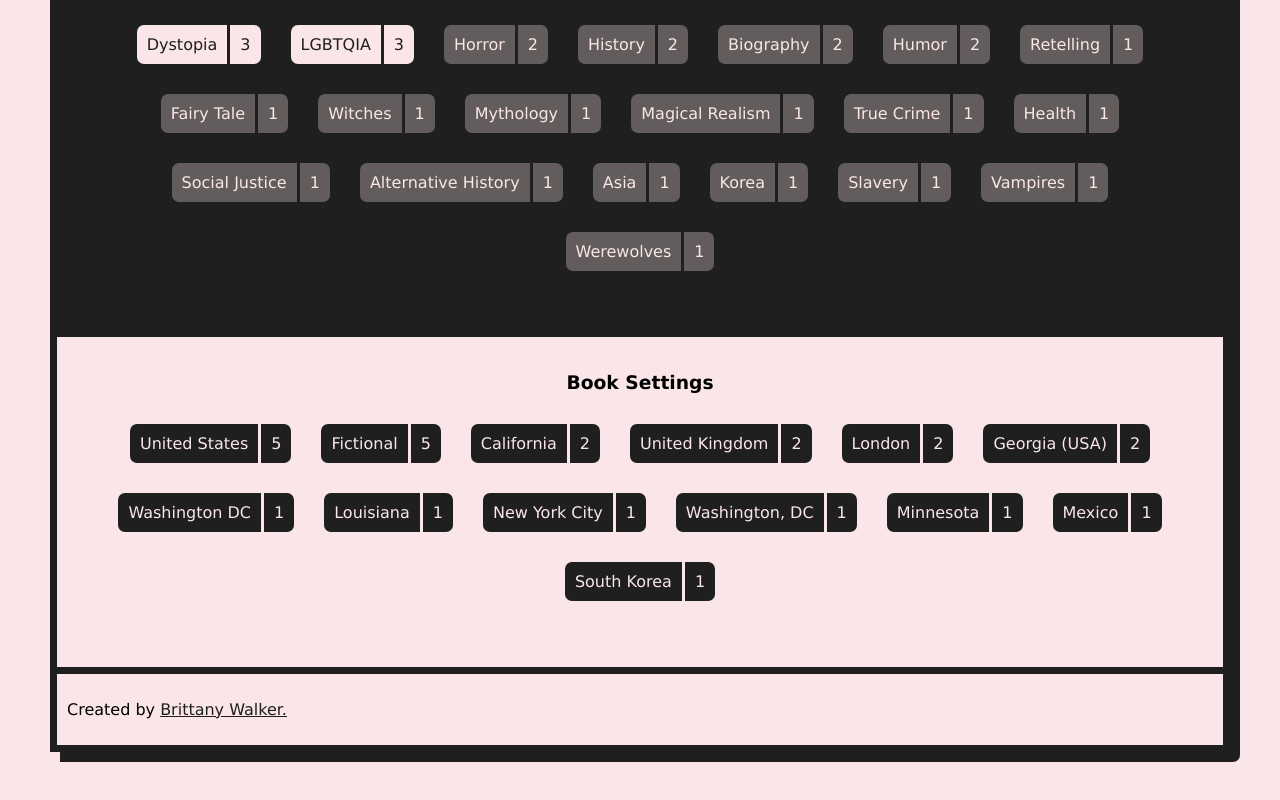
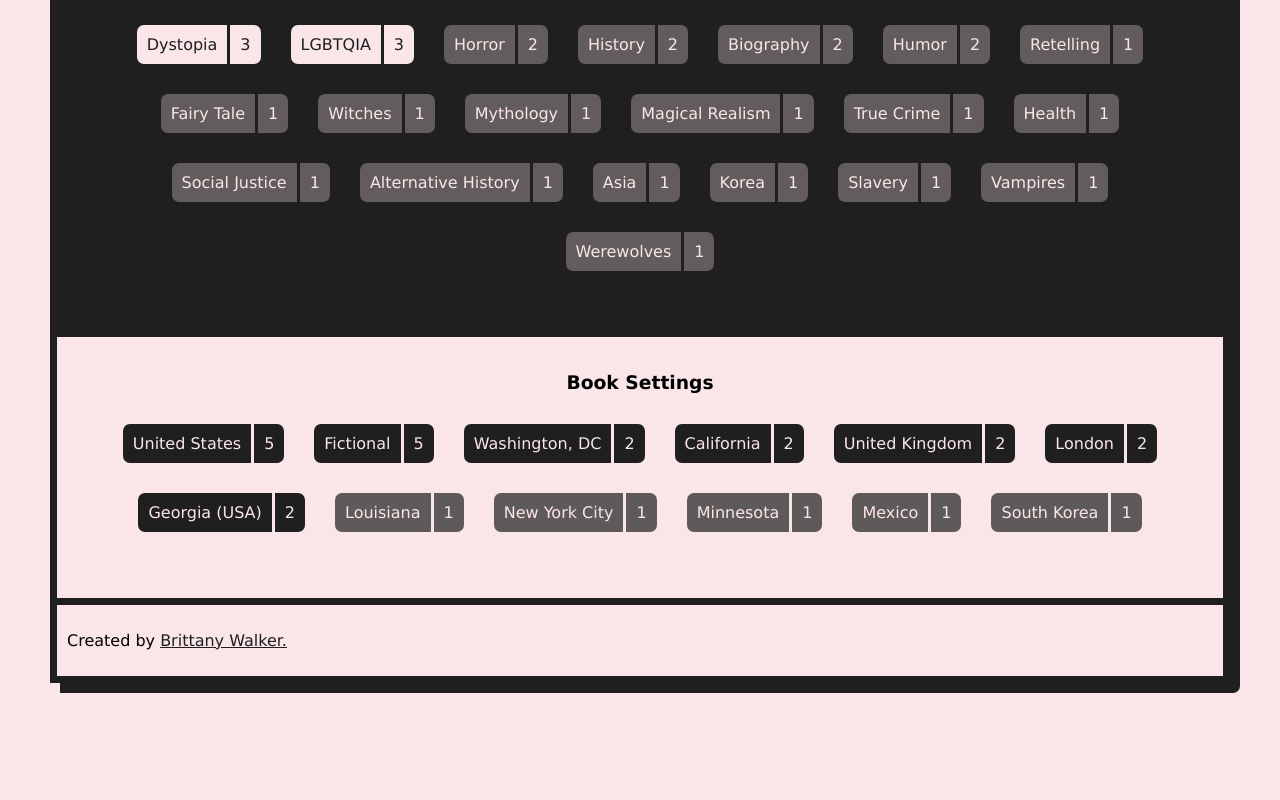
Before and after one commit to brittanyrw/thebookishlog, a Vue app: page /stats in a window 1280 px wide. Shown: the part 930-1730 px from the top of the page. After the commit the page ends 1663 px from the top, so only its background shows below. Built offline with nearby package versions, Linux system fonts and the light colour scheme.

Commit message:
Update settings

```diff
--- a/src/components/OverallStatistics.vue
+++ b/src/components/OverallStatistics.vue
@@ -108,6 +108,7 @@
                 v-for="(settingAmount, setting) in count(listSettings)"
                 :key="setting"
                 class="location"
+                :class="[{ 'fade-location': settingAmount < 2 }]"
               >
                 <p class="">{{ setting }}</p>
                 <p class="">{{ settingAmount }}</p>
@@ -331,6 +332,10 @@ h3 {
         border-right: 3px solid $pink;
       }
     }
+    .fade-location {
+      background-color: #5f5a5a;
+      color: $pink;
+    }
   }
 }
 
--- a/src/data/books.ts
+++ b/src/data/books.ts
@@ -188,7 +188,7 @@ export const bookData: Book[] = [
     title: "Monday's Not Coming",
     author: ["Tiffany D. Jackson"],
     publishedYear: 2018,
-    setting: ["United States", "Washington DC"],
+    setting: ["United States", "Washington, DC"],
     genre: ["Mystery", "Black"],
     age: "Young Adult",
     type: "Fiction",
```
